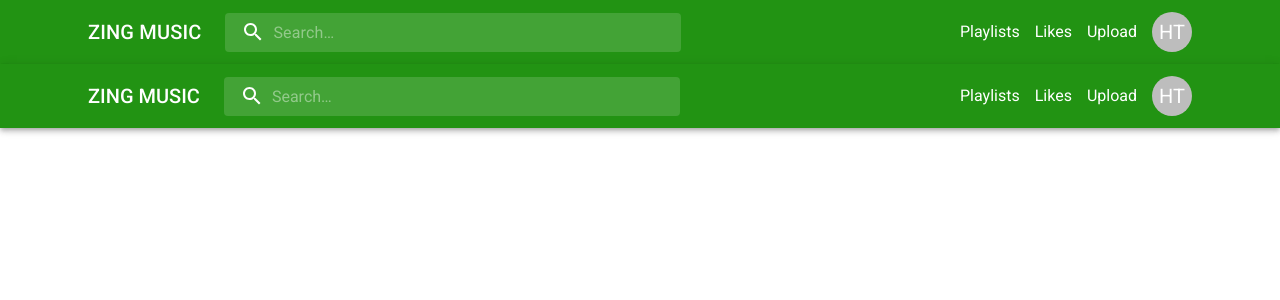
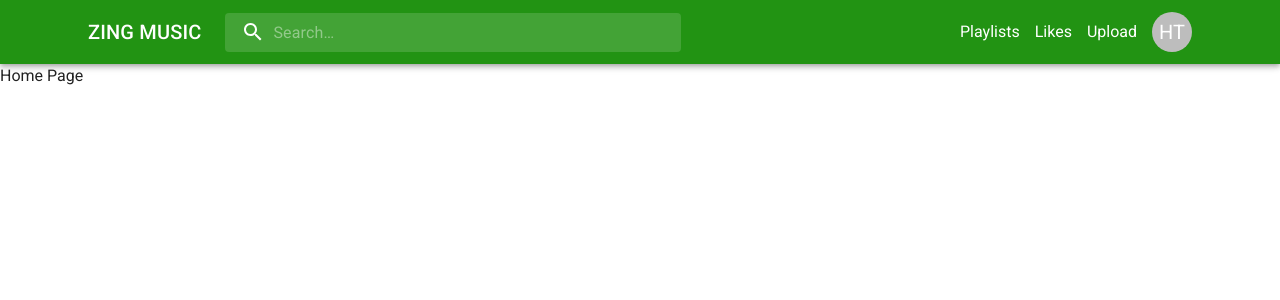
Before and after one commit to huytran72/ZingMusic, a Next.js app in the folder Zing_Music/: page / in a window 1280 px wide. Shown: the top 300 px of the page. Built offline with nearby package versions, Linux system fonts and the light colour scheme.

Commit message:
Update page.tsx

```diff
--- a/Zing_Music/src/app/page.tsx
+++ b/Zing_Music/src/app/page.tsx
@@ -2,9 +2,5 @@ import AppHeader from "@/components/header/app.header"
 import App from "next/app"
 
 export default function HomePage() {
-  return (
-    <div>
-      <AppHeader />
-    </div>
-  )
+  return <div>Home Page</div>
 }
```
